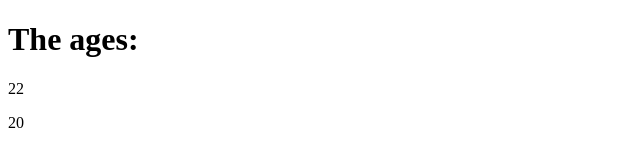
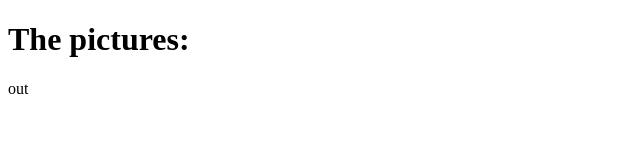
Before and after one commit to Moeraf/foufi, a plain HTML site: page moemen.html in a window 1280 px wide. Shown: the whole page, without its empty margins (0-640 px from the left). Drawn offline with Linux system fonts and the light colour scheme.

Commit message:
third commit

```diff
--- a/moemen.html
+++ b/moemen.html
@@ -7,8 +7,7 @@
     <title>Document</title>
 </head>
 <body>
-    <h1>The ages:</h1>
-    <p>22</p>
-    <p>20</p>
+    <h1>The pictures:</h1>
+    <p>out</p>
 </body>
 </html>
```
Also changed, not shown: swimmer-1678307_1280.jpg (added).
